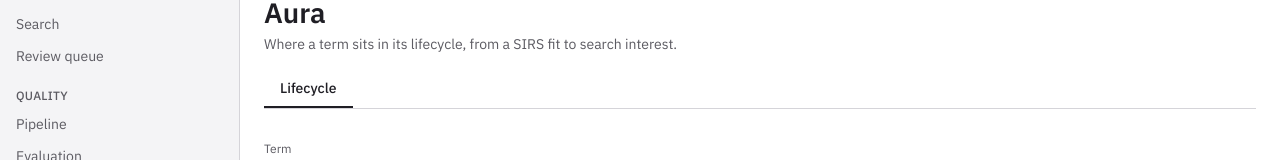
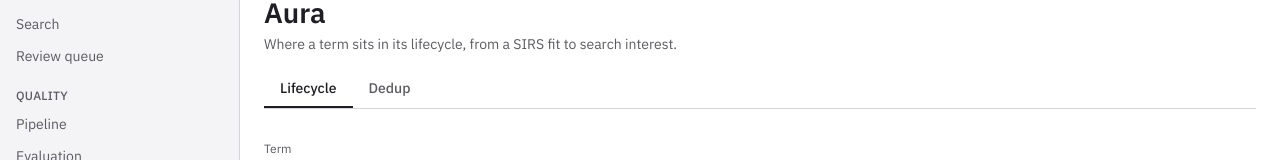
Before and after one commit to joshth/alpha-date, a Next.js app: page /lab/aura in a window 1280 px wide. Shown: the part 148-308 px from the top of the page. Built offline with nearby package versions, Linux system fonts and the light colour scheme.

Commit message:
W18EDATE-151 Show the Dedup tab beside the Lifecycle tab on the Aura page

```diff
--- a/app/lab/aura/page.tsx
+++ b/app/lab/aura/page.tsx
@@ -1,6 +1,7 @@
 import { Tabs, TabsContent, TabsList, TabsTrigger } from "@/components/ui/tabs"
 import { LifecycleTab } from "@/components/aura/lifecycle-tab"
-import { fitAuraTerm } from "../actions"
+import { DedupTab } from "@/components/aura/dedup-tab"
+import { fitAuraTerm, getDedupSavings } from "../actions"
 
 export const metadata = { title: "Aura" }
 
@@ -14,8 +15,10 @@ export default function AuraPage() {
       <Tabs defaultValue="lifecycle">
         <TabsList className="h-auto w-full justify-start rounded-none border-b border-lab-border bg-transparent p-0">
           <TabsTrigger value="lifecycle" className="rounded-none border-b-2 border-transparent px-4 py-2 data-[state=active]:border-lab-text data-[state=active]:bg-transparent data-[state=active]:shadow-none">Lifecycle</TabsTrigger>
+          <TabsTrigger value="dedup" className="rounded-none border-b-2 border-transparent px-4 py-2 data-[state=active]:border-lab-text data-[state=active]:bg-transparent data-[state=active]:shadow-none">Dedup</TabsTrigger>
         </TabsList>
         <TabsContent value="lifecycle" className="pt-6"><LifecycleTab fitAction={fitAuraTerm} /></TabsContent>
+        <TabsContent value="dedup" className="pt-6"><DedupTab savingsAction={getDedupSavings} /></TabsContent>
       </Tabs>
     </div>
   )
```
